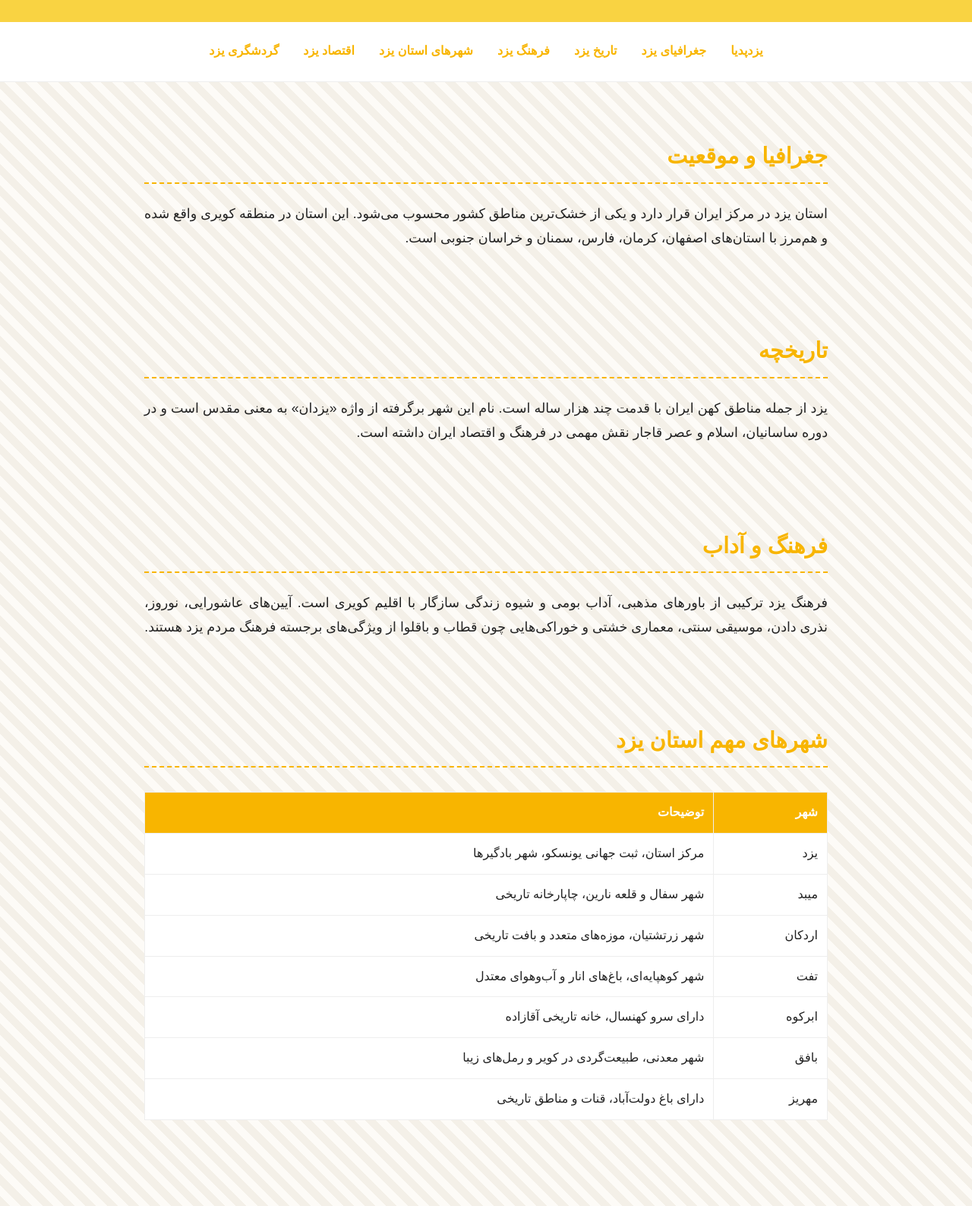
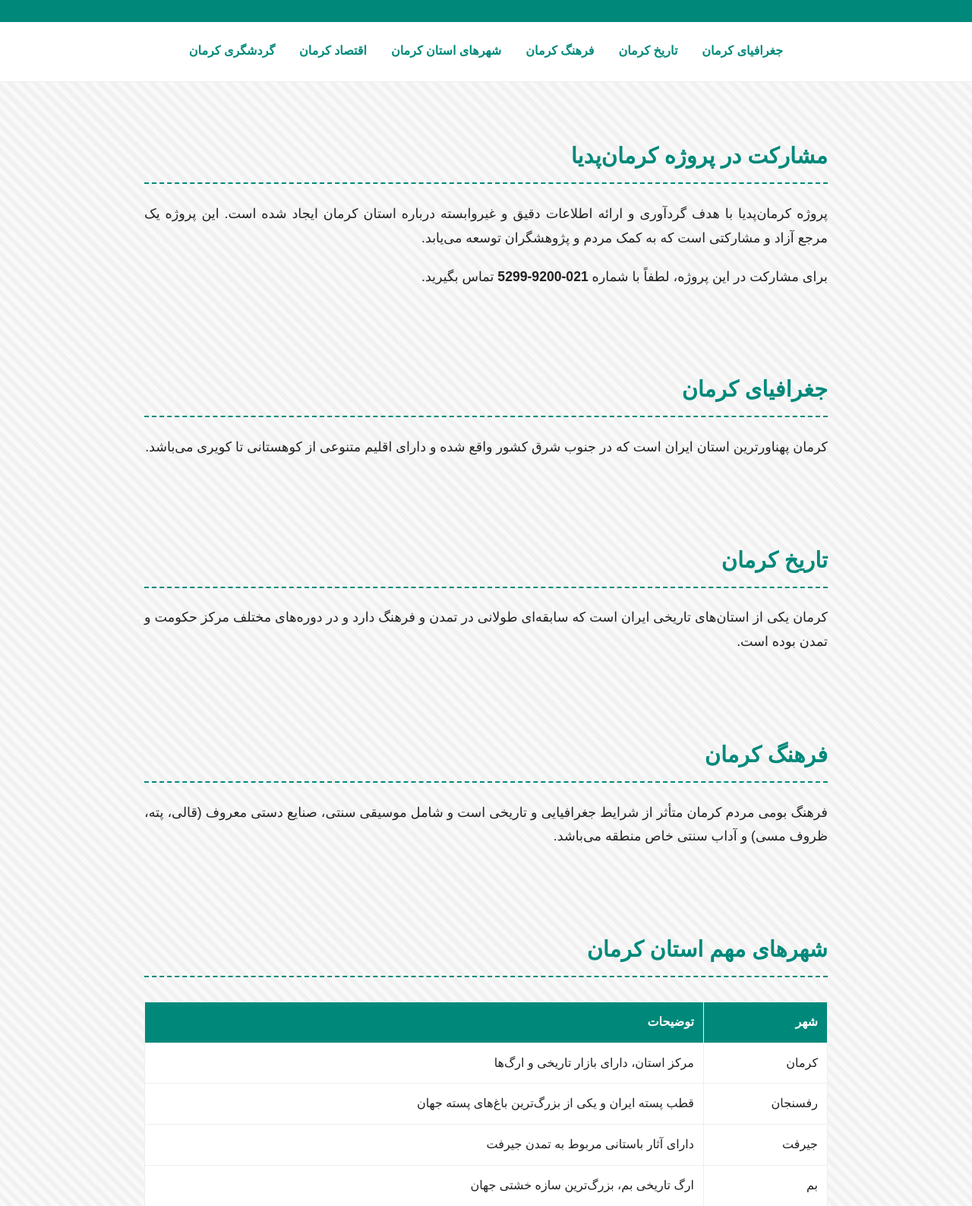
Before and after one commit to derakhtdarya/yazdpedia, a plain HTML site: page index.html in a window 1280 px wide. Shown: the part 116-1703 px from the top of the page at 76% size. Drawn offline with Linux system fonts and the light colour scheme; a web font is replaced by a local one.

Commit message:
Update index.html

```diff
--- a/index.html
+++ b/index.html
@@ -2,7 +2,7 @@
 <head>
   <meta charset="UTF-8">
   <meta name="viewport" content="width=device-width, initial-scale=1.0">
-  <title>یزدپدیا</title>
+  <title>کرمان‌پدیا</title>
   <link href="https://cdnjs.cloudflare.com/ajax/libs/vazir-font/30.1.0/font-face.css" rel="stylesheet">
   <style>
     html {
@@ -10,17 +10,18 @@
     }
     body {
       font-family: Vazirmatn, Vazir, sans-serif;
-      background: linear-gradient(135deg, #fdfbf7 0%, #f4f0e8 100%);
+      background: linear-gradient(135deg, #f9f9f9 0%, #f1f1f1 100%);
       color: #222;
       margin: 0;
       padding: 0;
       line-height: 1.8;
-      background-image: repeating-linear-gradient(45deg, #fdfbf7, #fdfbf7 10px, #f4f0e8 10px, #f4f0e8 20px);
+      background-image: repeating-linear-gradient(45deg, #f9f9f9, #f9f9f9 6px, #f1f1f1 6px, #f1f1f1 12px);
     }
     header {
-      background: #f9d342;
+      background: #00897b;
       padding: 2rem;
       text-align: center;
+      color: white;
       box-shadow: 0 2px 4px rgba(0,0,0,0.1);
     }
     header h1 {
@@ -41,13 +42,16 @@
     nav a {
       margin: 0.5rem 1rem;
       text-decoration: none;
-      color: #f8b500;
+      color: #00897b;
       font-weight: bold;
       border-bottom: 2px solid transparent;
       transition: border-color 0.3s;
     }
     nav a:hover {
-      border-bottom: 2px solid #f8b500;
+      border-bottom: 2px solid #00897b;
+    }
+    #kermanpedia-nav-title {
+      display: none;
     }
     section {
       max-width: 900px;
@@ -55,26 +59,15 @@
       padding: 1rem;
     }
     h2 {
-      color: #f8b500;
+      color: #00897b;
       font-size: 1.8rem;
-      border-bottom: 2px dashed #f8b500;
+      border-bottom: 2px dashed #00897b;
       padding-bottom: 0.5rem;
     }
     p {
       margin-bottom: 1.2rem;
       font-size: 1.1rem;
       text-align: justify;
-    }
-    ul {
-      list-style: none;
-      padding: 0;
-    }
-    li {
-      margin-bottom: 1rem;
-      background: #fffefa;
-      padding: 1rem;
-      border-radius: 8px;
-      box-shadow: 0 1px 3px rgba(0,0,0,0.05);
     }
     table {
       width: 100%;
@@ -90,11 +83,11 @@
       text-align: right;
     }
     th {
-      background-color: #f8b500;
+      background-color: #00897b;
       color: white;
     }
     footer {
-      background: #f8b500;
+      background: #00897b;
       text-align: center;
       padding: 1rem;
       color: white;
@@ -104,61 +97,69 @@
 </head>
 <body>
   <header>
-    <h1>یزدپدیا</h1>
+    <h1>کرمان‌پدیا</h1>
   </header>
   <nav>
-    <a href="#contribute">یزدپدیا</a>
-    <a href="#location">جغرافیای یزد</a>
-    <a href="#history">تاریخ یزد</a>
-    <a href="#culture">فرهنگ یزد</a>
-    <a href="#cities">شهرهای استان یزد</a>
-    <a href="#economy">اقتصاد یزد</a>
-    <a href="#tourism">گردشگری یزد</a>
+    <a id="kermanpedia-nav-title" href="#contribute">کرمان‌پدیا</a>
+    <a href="#location">جغرافیای کرمان</a>
+    <a href="#history">تاریخ کرمان</a>
+    <a href="#culture">فرهنگ کرمان</a>
+    <a href="#cities">شهرهای استان کرمان</a>
+    <a href="#economy">اقتصاد کرمان</a>
+    <a href="#tourism">گردشگری کرمان</a>
   </nav>
+  <section id="contribute">
+    <h2>مشارکت در پروژه کرمان‌پدیا</h2>
+    <p>پروژه کرمان‌پدیا با هدف گردآوری و ارائه اطلاعات دقیق و غیروابسته درباره استان کرمان ایجاد شده است. این پروژه یک مرجع آزاد و مشارکتی است که به کمک مردم و پژوهشگران توسعه می‌یابد.</p>
+    <p>برای مشارکت در این پروژه، لطفاً با شماره <strong>021-9200-5299</strong> تماس بگیرید.</p>
+  </section>
   <section id="location">
-    <h2>جغرافیا و موقعیت</h2>
-    <p>استان یزد در مرکز ایران قرار دارد و یکی از خشک‌ترین مناطق کشور محسوب می‌شود. این استان در منطقه کویری واقع شده و هم‌مرز با استان‌های اصفهان، کرمان، فارس، سمنان و خراسان جنوبی است.</p>
+    <h2>جغرافیای کرمان</h2>
+    <p>کرمان پهناورترین استان ایران است که در جنوب شرق کشور واقع شده و دارای اقلیم متنوعی از کوهستانی تا کویری می‌باشد.</p>
   </section>
   <section id="history">
-    <h2>تاریخچه</h2>
-    <p>یزد از جمله مناطق کهن ایران با قدمت چند هزار ساله است. نام این شهر برگرفته از واژه «یزدان» به معنی مقدس است و در دوره ساسانیان، اسلام و عصر قاجار نقش مهمی در فرهنگ و اقتصاد ایران داشته است.</p>
+    <h2>تاریخ کرمان</h2>
+    <p>کرمان یکی از استان‌های تاریخی ایران است که سابقه‌ای طولانی در تمدن و فرهنگ دارد و در دوره‌های مختلف مرکز حکومت و تمدن بوده است.</p>
   </section>
   <section id="culture">
-    <h2>فرهنگ و آداب</h2>
-    <p>فرهنگ یزد ترکیبی از باورهای مذهبی، آداب بومی و شیوه زندگی سازگار با اقلیم کویری است. آیین‌های عاشورایی، نوروز، نذری دادن، موسیقی سنتی، معماری خشتی و خوراکی‌هایی چون قطاب و باقلوا از ویژگی‌های برجسته فرهنگ مردم یزد هستند.</p>
+    <h2>فرهنگ کرمان</h2>
+    <p>فرهنگ بومی مردم کرمان متأثر از شرایط جغرافیایی و تاریخی است و شامل موسیقی سنتی، صنایع دستی معروف (قالی، پته، ظروف مسی) و آداب سنتی خاص منطقه می‌باشد.</p>
   </section>
   <section id="cities">
-    <h2>شهرهای مهم استان یزد</h2>
+    <h2>شهرهای مهم استان کرمان</h2>
     <table>
       <thead>
         <tr><th>شهر</th><th>توضیحات</th></tr>
       </thead>
       <tbody>
-        <tr><td>یزد</td><td>مرکز استان، ثبت جهانی یونسکو، شهر بادگیرها</td></tr>
-        <tr><td>میبد</td><td>شهر سفال و قلعه نارین، چاپارخانه تاریخی</td></tr>
-        <tr><td>اردکان</td><td>شهر زرتشتیان، موزه‌های متعدد و بافت تاریخی</td></tr>
-        <tr><td>تفت</td><td>شهر کوهپایه‌ای، باغ‌های انار و آب‌وهوای معتدل</td></tr>
-        <tr><td>ابرکوه</td><td>دارای سرو کهنسال، خانه تاریخی آقازاده</td></tr>
-        <tr><td>بافق</td><td>شهر معدنی، طبیعت‌گردی در کویر و رمل‌های زیبا</td></tr>
-        <tr><td>مهریز</td><td>دارای باغ دولت‌آباد، قنات و مناطق تاریخی</td></tr>
+        <tr><td>کرمان</td><td>مرکز استان، دارای بازار تاریخی و ارگ‌ها</td></tr>
+        <tr><td>رفسنجان</td><td>قطب پسته ایران و یکی از بزرگ‌ترین باغ‌های پسته جهان</td></tr>
+        <tr><td>جیرفت</td><td>دارای آثار باستانی مربوط به تمدن جیرفت</td></tr>
+        <tr><td>بم</td><td>ارگ تاریخی بم، بزرگ‌ترین سازه خشتی جهان</td></tr>
+        <tr><td>سیرجان</td><td>منطقه صنعتی و معدنی مهم</td></tr>
       </tbody>
     </table>
   </section>
   <section id="economy">
-    <h2>اقتصاد</h2>
-    <p>اقتصاد استان یزد مبتنی بر صنعت (کاشی، سرامیک، نساجی، فولاد)، صنایع دستی و معادن است. همچنین در حوزه کشاورزی محصولات خاصی مانند پسته و انار تولید می‌شود.</p>
+    <h2>اقتصاد کرمان</h2>
+    <p>اقتصاد کرمان بر پایه کشاورزی، معدن (مس، زغال‌سنگ)، صنایع دستی و گردشگری استوار است.</p>
   </section>
   <section id="tourism">
-    <h2>جاذبه‌های گردشگری</h2>
-    <p>از جاذبه‌های مهم استان می‌توان به مسجد جامع یزد، میدان امیرچخماق، باغ دولت‌آباد، آتشکده زرتشتیان و بافت تاریخی یزد اشاره کرد.</p>
-  </section>
-  <section id="contribute">
-    <h2>مشارکت در پروژه یزدپدیا</h2>
-    <p>پروژه یزدپدیا با هدف گردآوری و ارائه اطلاعات دقیق، علمی و دست‌اول درباره استان یزد راه‌اندازی شده است. این پروژه دانشنامه‌ای آزاد و مردمی است که با مشارکت علاقه‌مندان، پژوهشگران، معلمان، دانشجویان و بومیان استان غنا می‌یابد.</p>
-    <p>برای مشارکت و همکاری در این پروژه، لطفاً با شماره <strong>021-9200-5299</strong> تماس بگیرید.</p>
+    <h2>گردشگری کرمان</h2>
+    <p>از جاذبه‌های کرمان می‌توان به باغ شازده ماهان، ارگ بم، بازار کرمان، حمام گنجعلی‌خان و کویر لوت اشاره کرد.</p>
   </section>
   <footer>
     در حال توسعه و بروزرسانی
   </footer>
+  <script>
+    const navTitle = document.getElementById('kermanpedia-nav-title');
+    window.addEventListener('scroll', () => {
+      if (window.scrollY > 200) {
+        navTitle.style.display = 'inline';
+      } else {
+        navTitle.style.display = 'none';
+      }
+    });
+  </script>
 </body>
 </html>
```
